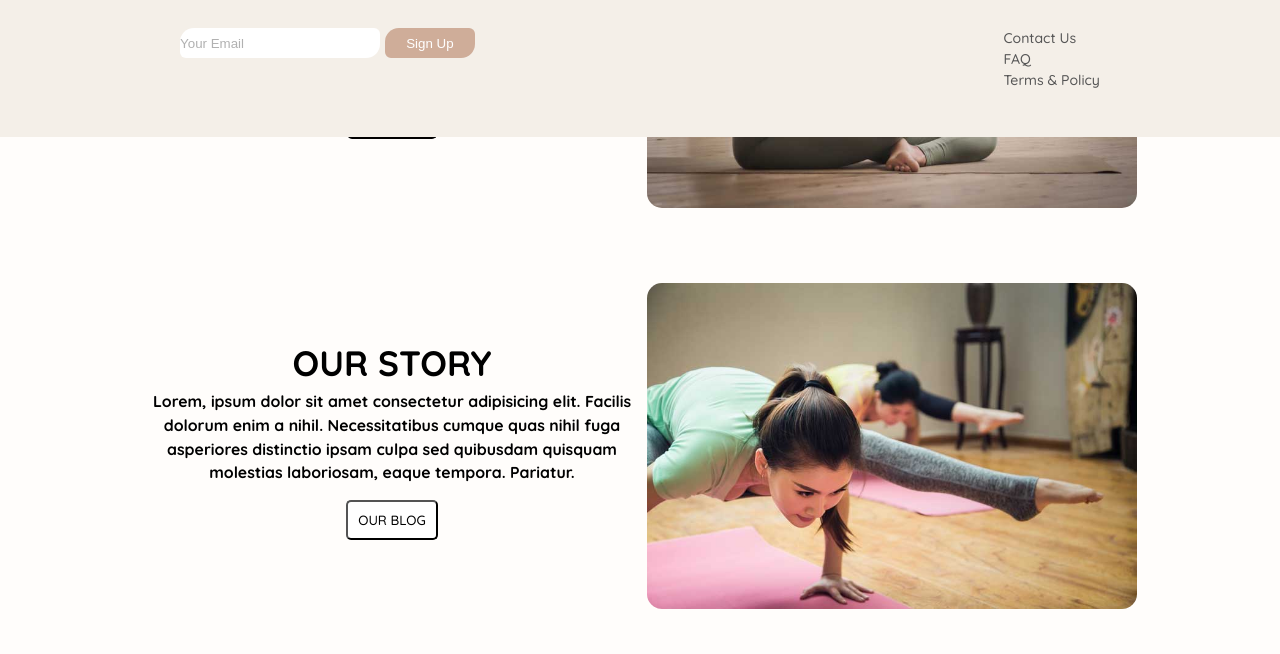
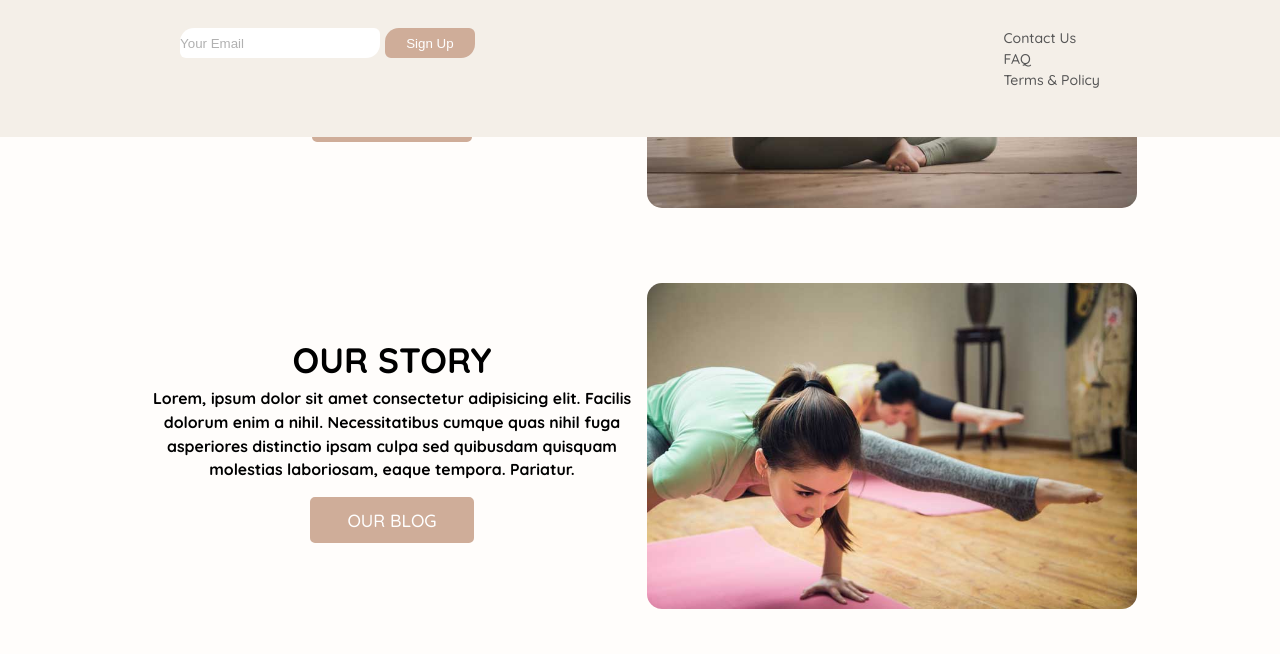
Before and after one commit to SeleneChoi/PM, a plain HTML site: page Home.html in a window 1280 px wide. Shown: the part 663-1317 px from the top of the page. Drawn offline with Linux system fonts and the light colour scheme.

Commit message:
home edit

```diff
--- a/Home.html
+++ b/Home.html
@@ -11,7 +11,7 @@
 </head>
 <body>
     <header>
-        <a href="#" class="logo"><img src="img/logo.png"></a>
+        <a href="home.html" class="logo"><img src="img/logo.png"></a>
         <nav>
             <ul>
                 <li><a href="home.html" class="selected">Home</a></li>
@@ -28,7 +28,7 @@
             <div class="copy">
                 <h1>OUR MEMBERSHIP</h1>
                 <h4>Lorem, ipsum dolor sit amet consectetur adipisicing elit. Facilis dolorum enim a nihil. Necessitatibus cumque quas nihil fuga asperiores distinctio ipsam culpa sed quibusdam quisquam molestias laboriosam, eaque tempora. Pariatur.</h4>
-                <a href=""><button>MEMBERSHIP</button></a>
+                <a href="membership.html"><button>MEMBERSHIP</button></a>
             </div>
             <div class="img_box">
                 <img class="img_yoga" src="img/yoga1.jpg" alt="yoga1">
@@ -39,7 +39,7 @@
             <div class="copy">
                 <h1>WHO WE ARE</h1>
                 <h4>Lorem, ipsum dolor sit amet consectetur adipisicing elit. Facilis dolorum enim a nihil. Necessitatibus cumque quas nihil fuga asperiores distinctio ipsam culpa sed quibusdam quisquam molestias laboriosam, eaque tempora. Pariatur.</h4>
-                <a href=""><button>ABOUT US</button></a>
+                <a href="about.html"><button>ABOUT US</button></a>
             </div>
             <div class="img_box">
                 <img class="img_yoga" src="img/yoga2.jpg" alt="yoga2">
@@ -50,7 +50,7 @@
             <div class="copy">
                 <h1>OUR STORY</h1>
                 <h4>Lorem, ipsum dolor sit amet consectetur adipisicing elit. Facilis dolorum enim a nihil. Necessitatibus cumque quas nihil fuga asperiores distinctio ipsam culpa sed quibusdam quisquam molestias laboriosam, eaque tempora. Pariatur.</h4>
-                <a href=""><button>OUR BLOG</button></a>
+                <a href="blog.html"><button>OUR BLOG</button></a>
             </div>
             <div class="img_box">
                 <img class="img_yoga" src="img/yoga3.jpg" alt="yoga3">
--- a/css/home.css
+++ b/css/home.css
@@ -80,12 +80,15 @@ h4 {
 
 button {
     font-family: 'Quicksand', sans-serif;
-    background-color: #fff;
-    color: black;
+    font-size: 1em;
     border-radius: 5px;
+    background-color: #cfad99;
+    border: 2px #cfad99 solid;
+    color: #fff;
+    text-align: center;
     /* border-style: none; */
     margin: 15px;
-    padding: 10px 10px;
+    padding: 10px 35px;
 }
 
 button:hover {
```
